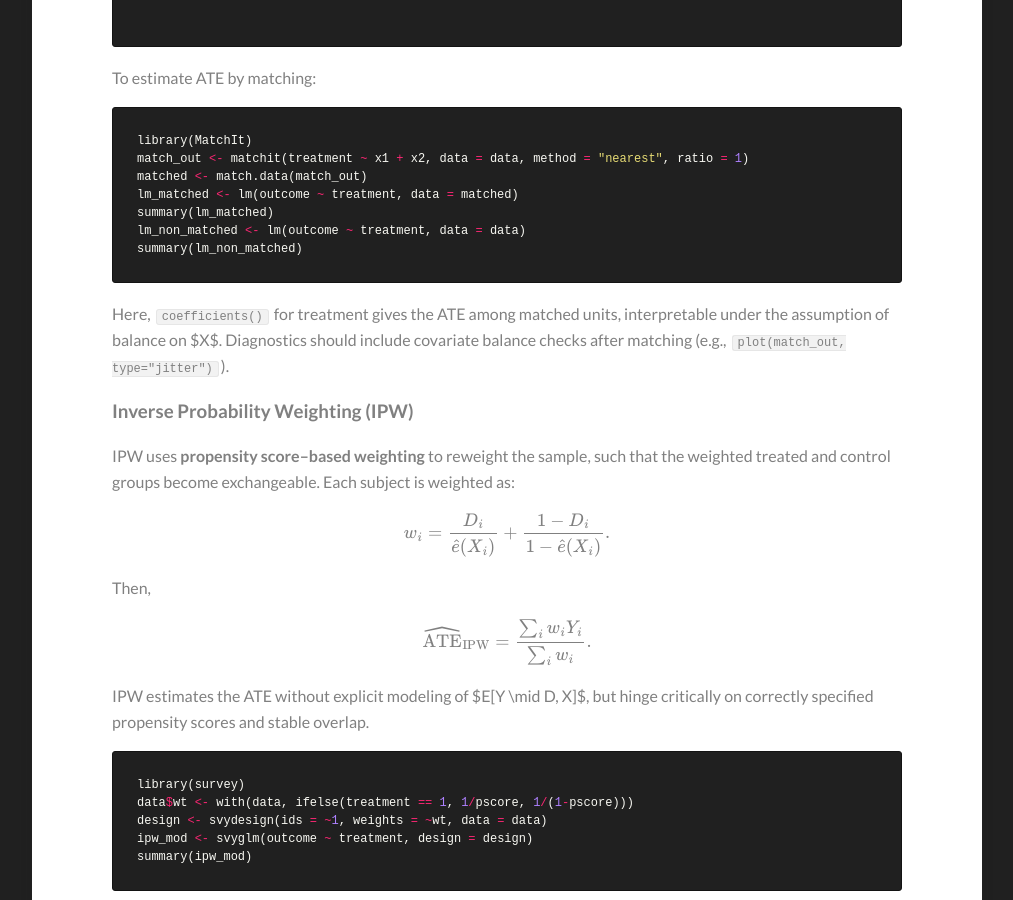
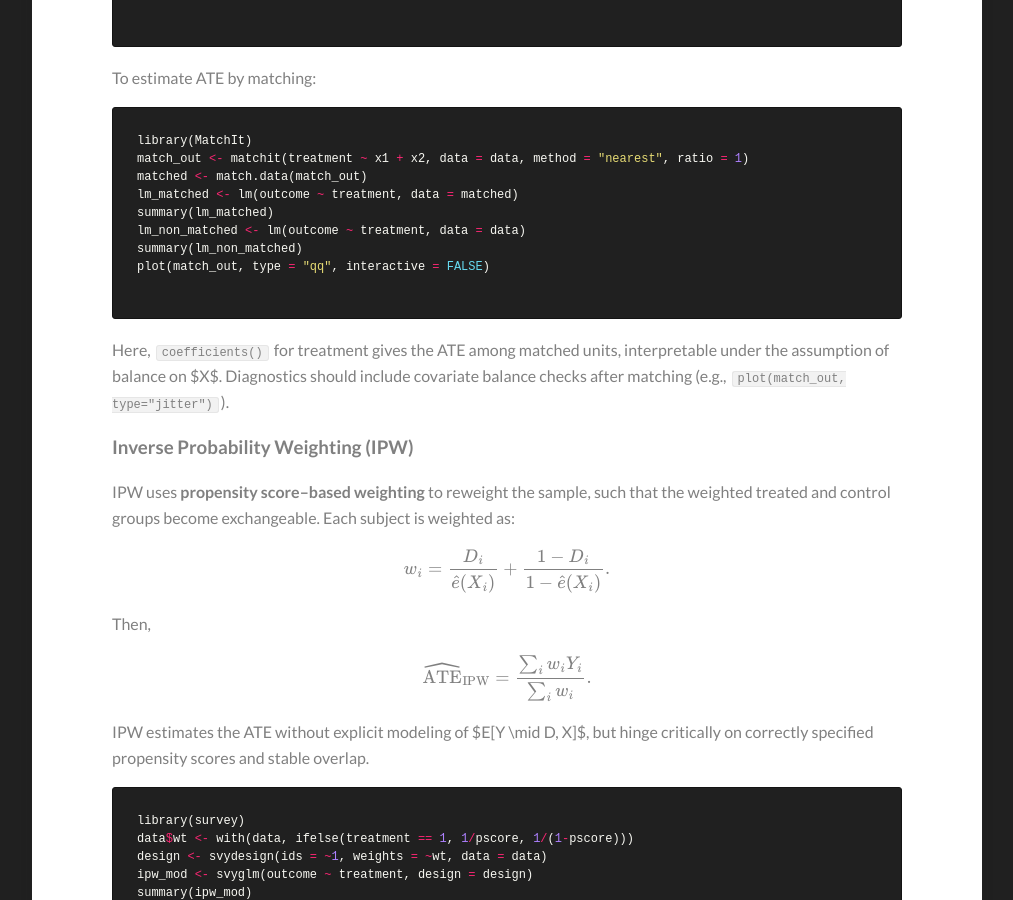
Before and after one commit to Kamran-Afzali/Kamran-Afzali.github.io, a Jekyll site: the page built from _posts/2027-01-10-Causality_02.md, in a window 1280 px wide and 900 px high, scrolled down 1380 px. Shown: the whole window, without its empty margins (133-1146 px from the left). Built offline with Jekyll 4.4.1, drawn with Linux system fonts in a browser that asks for light colours; our own code applies the rules of GitHub Pages for plain Markdown files; formulas are drawn with MathJax 3.

Commit message:
Update 2027-01-10-Causality_02.md

````diff
--- a/_posts/2027-01-10-Causality_02.md
+++ b/_posts/2027-01-10-Causality_02.md
@@ -49,6 +49,8 @@ lm_matched <- lm(outcome ~ treatment, data = matched)
 summary(lm_matched)
 lm_non_matched <- lm(outcome ~ treatment, data = data)
 summary(lm_non_matched)
+plot(match_out, type = "qq", interactive = FALSE)
+
 ```
 
 Here, `coefficients()` for treatment gives the ATE among matched units, interpretable under the assumption of balance on $X$. Diagnostics should include covariate balance checks after matching (e.g., `plot(match_out, type="jitter")`).
````
